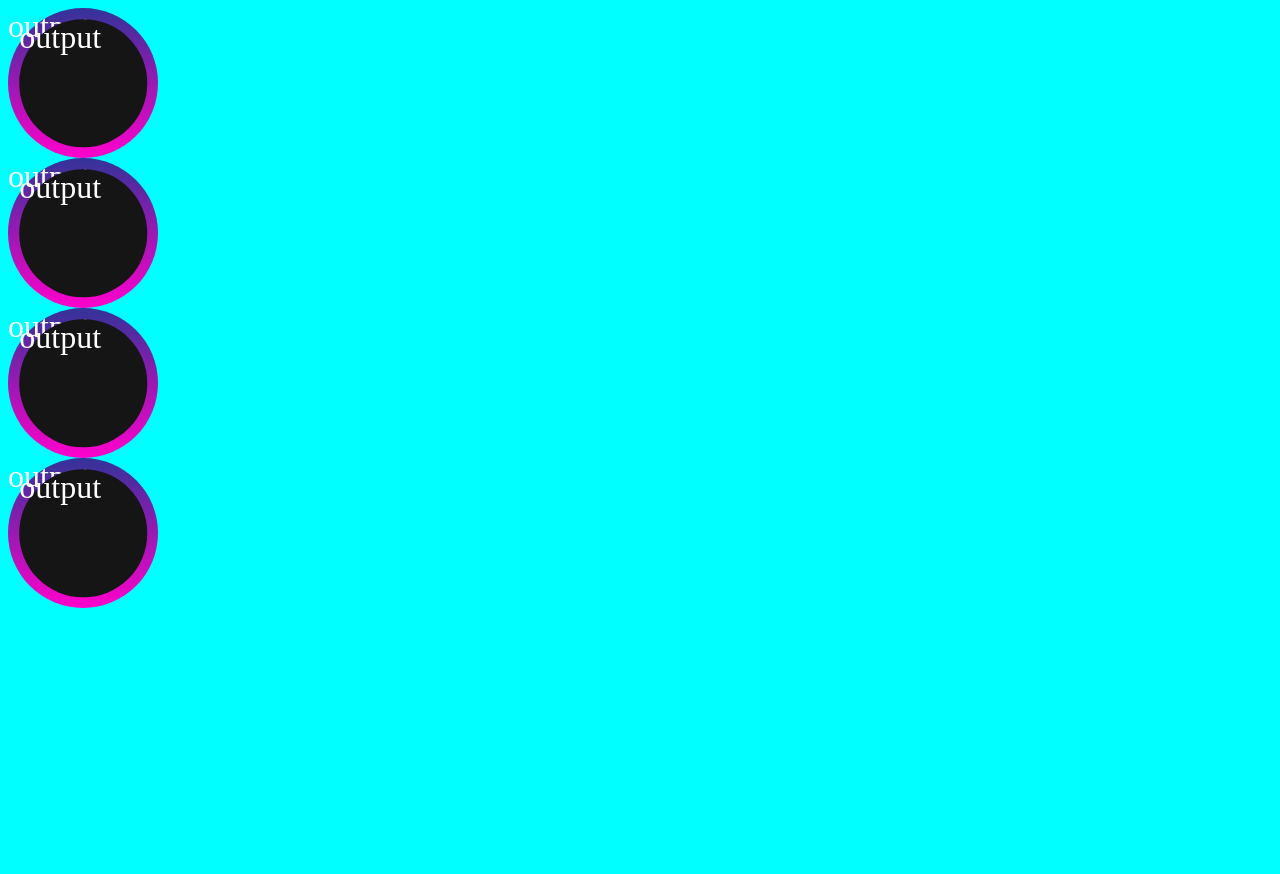
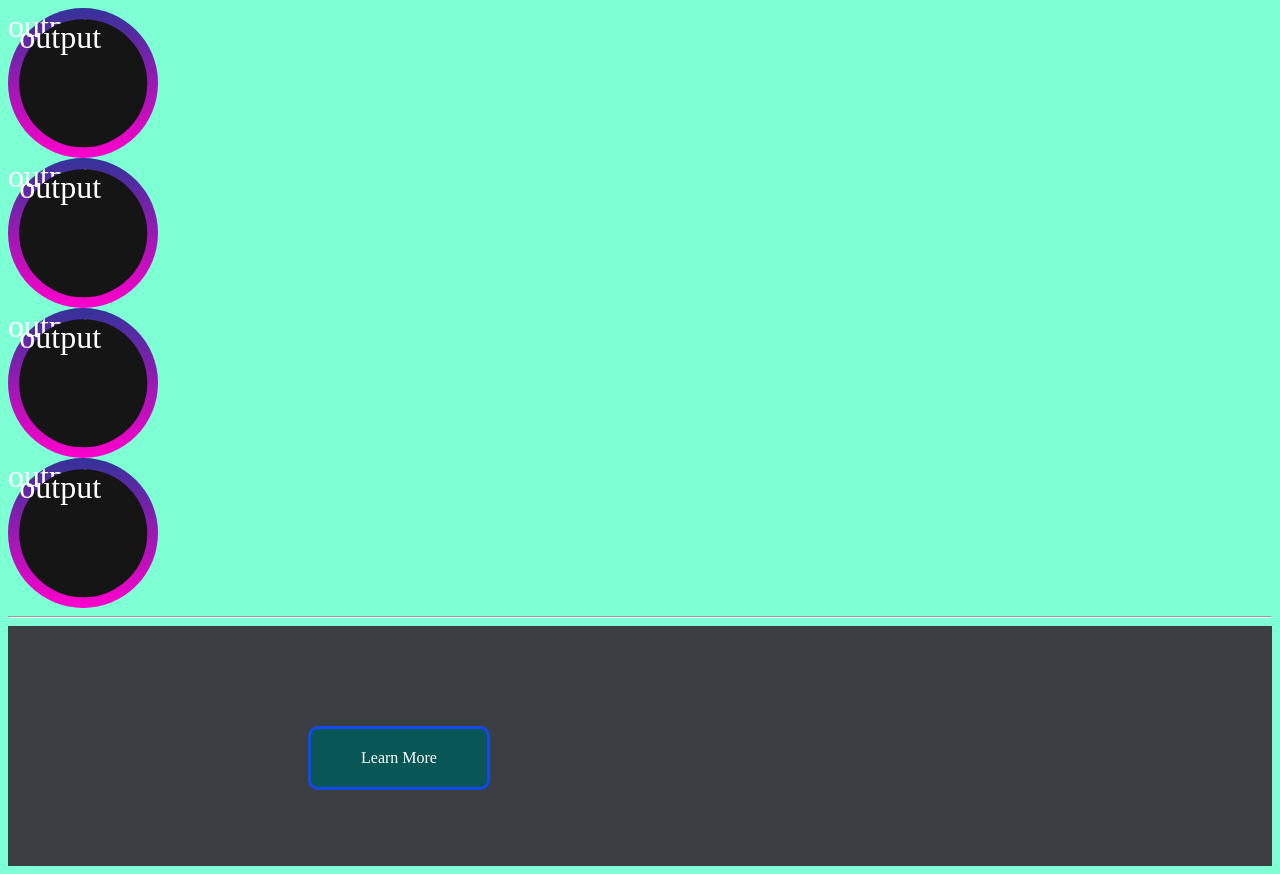
Before and after one commit to galalkoro/css-4-professionnel, a plain HTML site: page index.html in a window 1280 px wide. Before the commit the page ends 800 px from the top, so only its background shows below. Drawn offline with Linux system fonts and the light colour scheme.

Commit message:
added button

```diff
--- a/index.html
+++ b/index.html
@@ -14,6 +14,10 @@
         <div class="spinner"></div>
         <div class="spinner"></div>
     </section>
+<hr>
+    <div id="button">
+        <a href="#" class="button">Learn More</a>
+    </div>
 
 
 </body>
--- a/style.css
+++ b/style.css
@@ -1,7 +1,6 @@
 body{
-    background-color: aqua;
+    background-color: aquamarine;
 }
-
 
 .spinner{
     position: relative;
@@ -42,3 +41,34 @@ body{
         transform: rotate(360deg);
     }
 }
+
+#button{
+    background-color: #3b3e43;
+    width: auto;
+    height: 30vh;
+}
+
+
+.button{
+    display: inline-block;
+    color: #fff;
+    text-decoration: none;
+    padding: 20px 50px;
+    border: 3px solid #1349eb;
+    border-radius: 10px;
+    margin-left: 300px;
+    background-color: rgb(8, 86, 86);
+    margin-top: 100px;
+
+}
+
+.button:hover{
+    animation: pulsate 5s  ease-in-out;
+
+}
+
+@keyframes pulsate{
+    0%{
+        box-shadow: 0 0 25px #5ddcff, 0 0 50px #4e00c2;
+    }
+}
```
